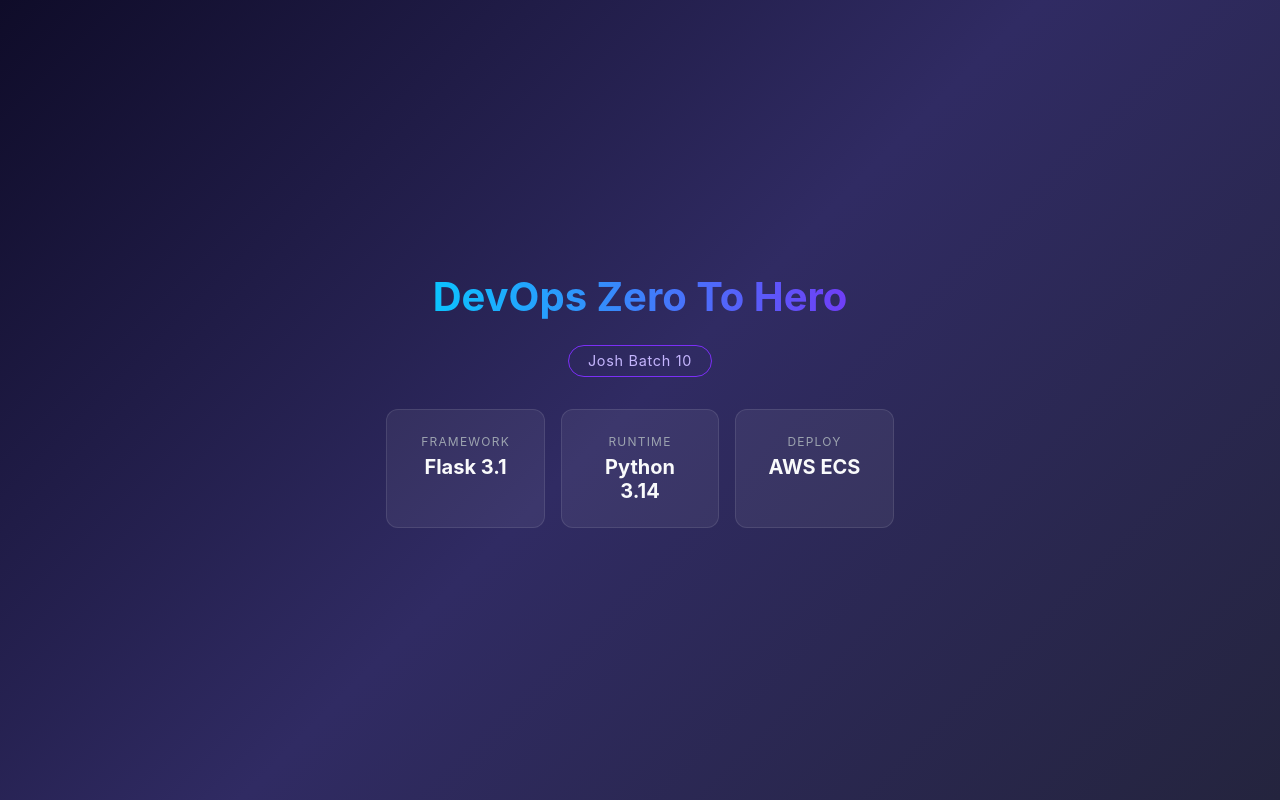
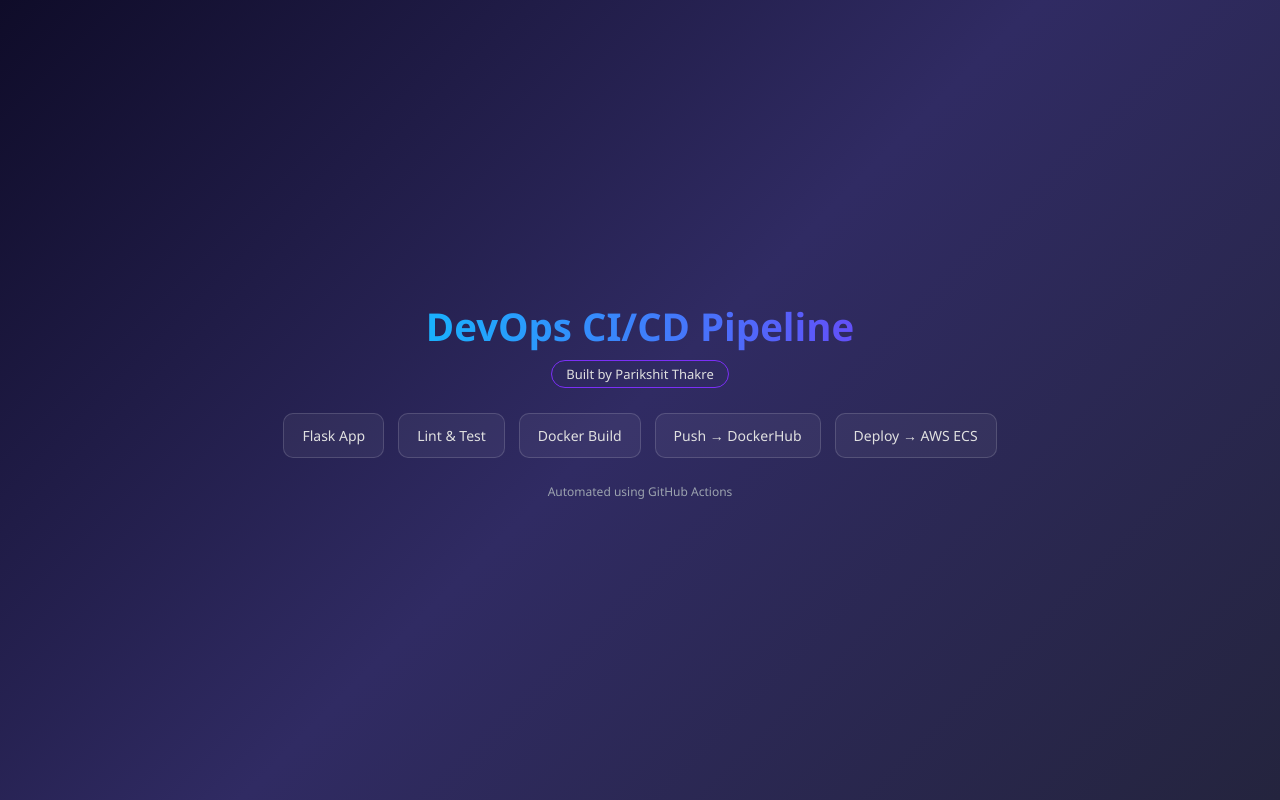
Before and after one commit to parikshitthakre5/Stage-1PipeLine, a Flask app: page / in a window 1280 px wide. Run offline with Flask 3, Linux system fonts and the light colour scheme.

Commit message:
Changed the index.html code

```diff
--- a/templates/index.html
+++ b/templates/index.html
@@ -3,86 +3,79 @@
 <head>
 <meta charset="UTF-8">
 <meta name="viewport" content="width=device-width, initial-scale=1.0">
-    <title>DevOps Zero To Hero</title>
+<title>DevOps CI/CD Demo</title>
+
 <style>
-        * { margin: 0; padding: 0; box-sizing: border-box; }
-        body {
-            min-height: 100vh;
-            display: flex;
-            align-items: center;
-            justify-content: center;
-            background: linear-gradient(135deg, #0f0c29, #302b63, #24243e);
-            font-family: -apple-system, BlinkMacSystemFont, "Segoe UI", Roboto, Helvetica, Arial, sans-serif;
-            color: #e0e0e0;
+*{margin:0;padding:0;box-sizing:border-box}
+
+body{
+min-height:100vh;
+display:flex;
+align-items:center;
+justify-content:center;
+background:linear-gradient(135deg,#0f0c29,#302b63,#24243e);
+font-family:Segoe UI,Arial;
+color:#e0e0e0;
 }
-        .container {
-            text-align: center;
-            padding: 2rem;
-            max-width: 640px;
+
+.container{text-align:center}
+
+h1{
+font-size:2.4rem;
+margin-bottom:8px;
+background:linear-gradient(90deg,#00d2ff,#7b2ff7);
+-webkit-background-clip:text;
+-webkit-text-fill-color:transparent;
 }
-        h1 {
-            font-size: 2.5rem;
-            margin-bottom: 0.5rem;
-            background: linear-gradient(90deg, #00d2ff, #7b2ff7);
-            -webkit-background-clip: text;
-            -webkit-text-fill-color: transparent;
+
+.badge{
+border:1px solid #7b2ff7;
+display:inline-block;
+padding:4px 14px;
+border-radius:20px;
+font-size:13px;
+margin-bottom:25px;
 }
-        .badge {
-            display: inline-block;
-            margin: 1rem 0 2rem;
-            padding: 0.4rem 1.2rem;
-            border: 1px solid #7b2ff7;
-            border-radius: 999px;
-            font-size: 0.9rem;
-            color: #c4b5fd;
-            letter-spacing: 0.05em;
+
+.pipeline{
+display:flex;
+gap:14px;
+justify-content:center;
+flex-wrap:wrap;
 }
-        .cards {
-            display: flex;
-            gap: 1rem;
-            justify-content: center;
-            flex-wrap: wrap;
+
+.step{
+padding:12px 18px;
+border-radius:10px;
+background:rgba(255,255,255,0.05);
+border:1px solid rgba(255,255,255,0.15);
+font-size:14px;
 }
-        .card {
-            background: rgba(255, 255, 255, 0.06);
-            border: 1px solid rgba(255, 255, 255, 0.1);
-            border-radius: 12px;
-            padding: 1.5rem 1.8rem;
-            min-width: 150px;
-            flex: 1;
-        }
-        .card span {
-            display: block;
-            font-size: 0.75rem;
-            text-transform: uppercase;
-            letter-spacing: 0.1em;
-            color: #9ca3af;
-            margin-bottom: 0.4rem;
-        }
-        .card strong {
-            font-size: 1.25rem;
-            color: #f9fafb;
-        }
+
 </style>
 </head>
+
 <body>
+
 <div class="container">
-        <h1>DevOps Zero To Hero</h1>
-        <div class="badge">Josh Batch 10</div>
-        <div class="cards">
-            <div class="card">
-                <span>Framework</span>
-                <strong>Flask 3.1</strong>
+
+<h1>DevOps CI/CD Pipeline</h1>
+
+<div class="badge">Built by Parikshit Thakre</div>
+
+<div class="pipeline">
+<div class="step">Flask App</div>
+<div class="step">Lint & Test</div>
+<div class="step">Docker Build</div>
+<div class="step">Push → DockerHub</div>
+<div class="step">Deploy → AWS ECS</div>
 </div>
-            <div class="card">
-                <span>Runtime</span>
-                <strong>Python 3.14</strong>
+
+<p style="margin-top:25px;font-size:12px;color:#9ca3af;">
+Automated using GitHub Actions
+</p>
+
 </div>
-            <div class="card">
-                <span>Deploy</span>
-                <strong>AWS ECS</strong>
-            </div>
-        </div>
-    </div>
+
 </body>
 </html>
```
Lines whose indentation alone changed are shown as unchanged.
